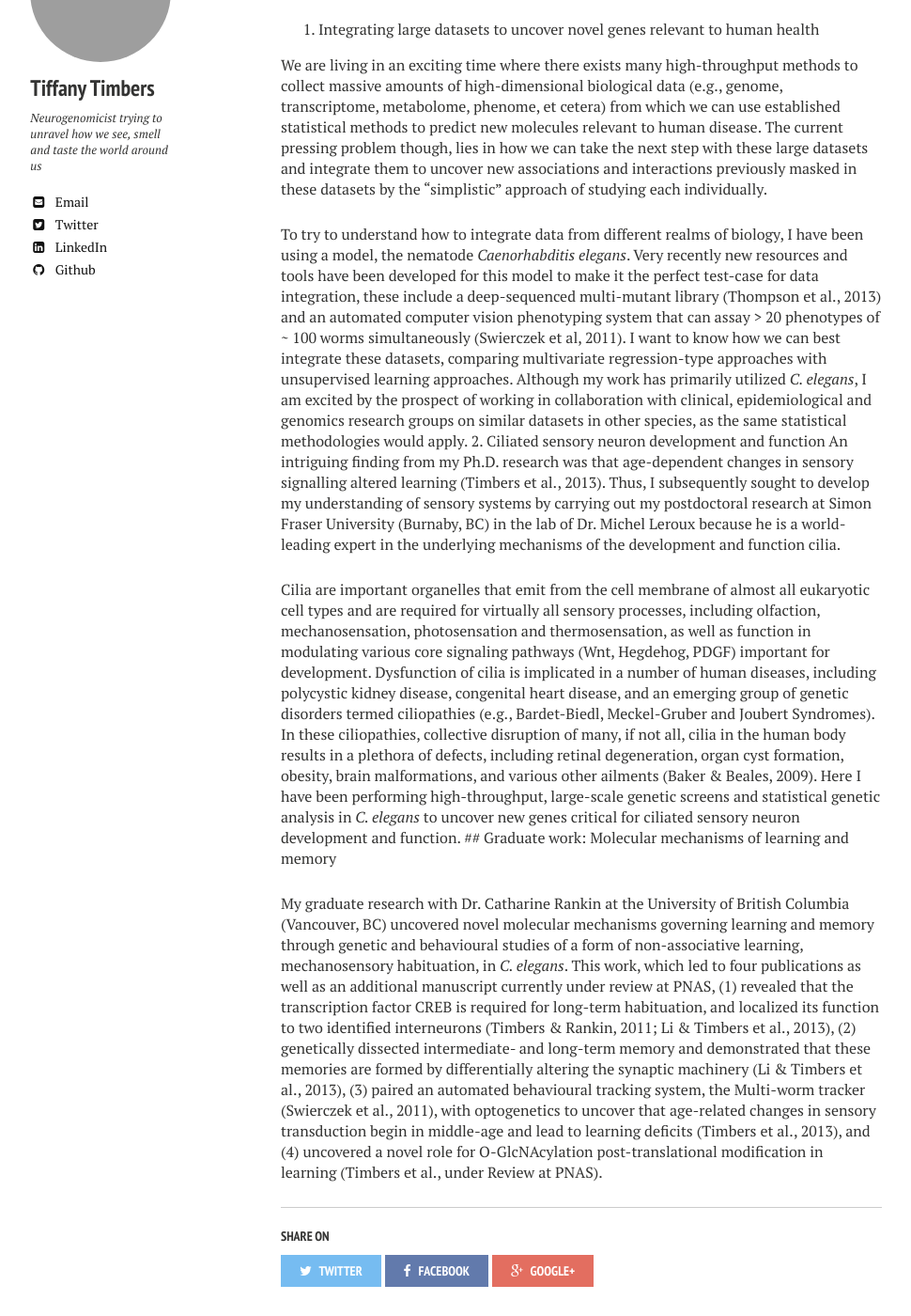
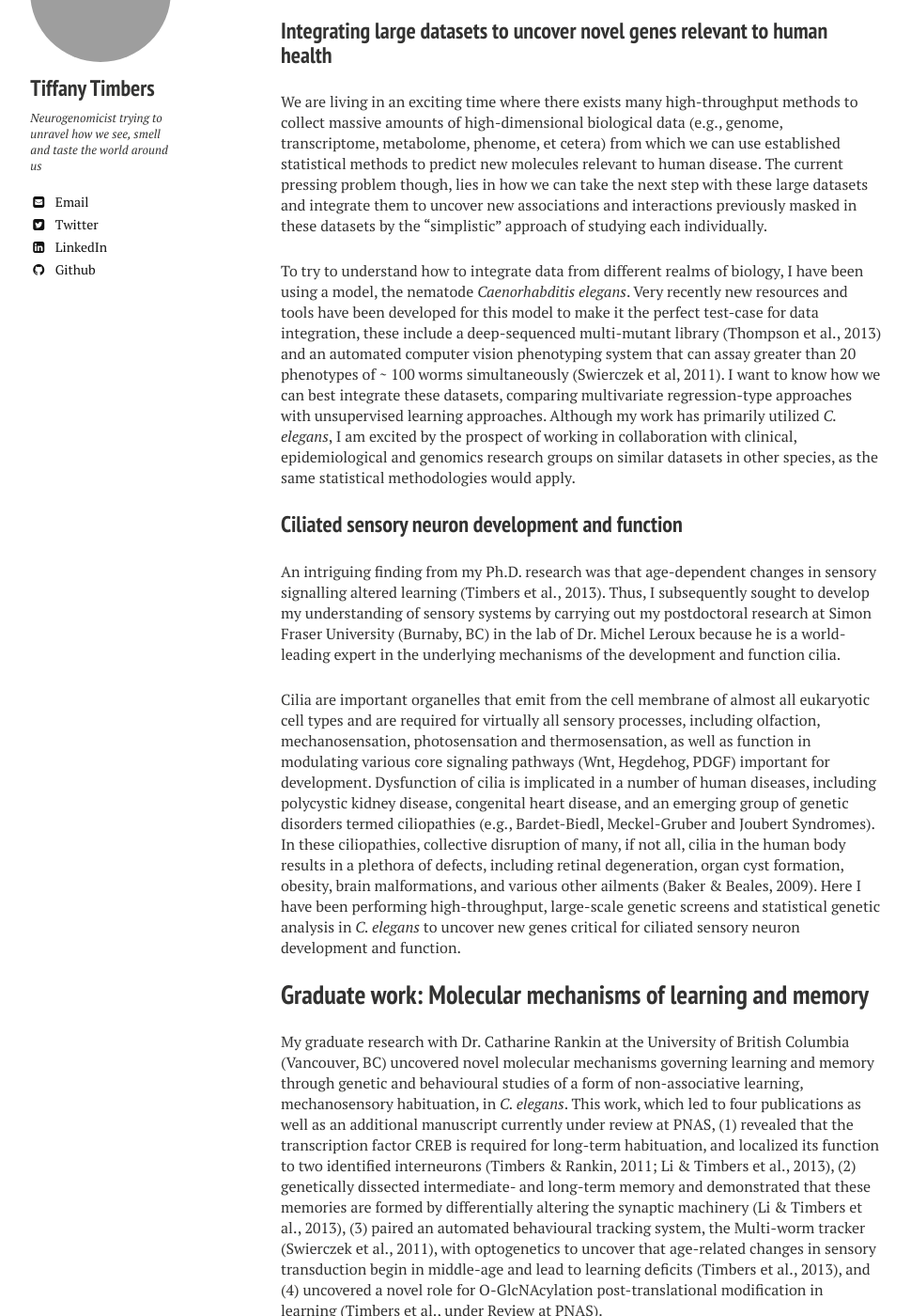
Before and after one commit to ttimbers/ttimbers.github.io, a Jekyll site: the page built from research/index.md, in a window 1280 px wide and 1400 px high, scrolled down 422 px. Shown: the whole window at 94% size, without its empty margins (21-991 px from the left). Built offline with Jekyll 4.4.1, drawn with Linux system fonts in a browser that asks for light colours; nearby versions of some CDN libraries; grey boxes are pictures that could not be loaded.

Commit message:
Edited Research page content

```diff
--- a/research/index.md
+++ b/research/index.md
@@ -10,28 +10,30 @@ image:
   creditlink: http://ttimbers.github.io
 ---
 ## Current Research Interests
-1. Integrating large datasets to uncover novel genes relevant to human health
+### Integrating large datasets to uncover novel genes relevant to human health
 
-<p>We are living in an exciting time where there exists many high-throughput methods to
+We are living in an exciting time where there exists many high-throughput methods to
 collect massive amounts of high-dimensional biological data (e.g., genome, transcriptome,
 metabolome, phenome, et cetera) from which we can use established statistical methods to
 predict new molecules relevant to human disease. The current pressing problem though, lies
 in how we can take the next step with these large datasets and integrate them to uncover
 new associations and interactions previously masked in these datasets by the “simplistic”
 approach of studying each individually.
-<p>To try to understand how to integrate data from different realms of biology, I have
+
+
+To try to understand how to integrate data from different realms of biology, I have
 been using a model, the nematode <i>Caenorhabditis elegans</i>. Very recently new
 resources and tools have been developed for this model to make it the perfect test-case
 for data integration, these include a deep-sequenced multi-mutant library
 (Thompson et al., 2013) and an automated computer vision phenotyping system that can assay
-> 20 phenotypes of ~ 100 worms simultaneously (Swierczek et al, 2011). I want to know how
+greater than 20 phenotypes of ~ 100 worms simultaneously (Swierczek et al, 2011). I want to know how
 we can best integrate these datasets, comparing multivariate regression-type approaches
 with unsupervised learning approaches. Although my work has primarily utilized
-<i>C. elegans</i>, I am excited by the prospect of working in collaboration with clinical,
+*C. elegans*, I am excited by the prospect of working in collaboration with clinical,
 epidemiological and genomics research groups on similar datasets in other species, as the
 same statistical methodologies would apply.
 
-2. Ciliated sensory neuron development and function
+### Ciliated sensory neuron development and function
 
 An intriguing finding from my Ph.D. research was that age-dependent changes in sensory
 signalling altered learning (Timbers et al., 2013). Thus, I subsequently sought to develop
@@ -39,7 +41,7 @@ my understanding of sensory systems by carrying out my postdoctoral research at
 Fraser University (Burnaby, BC) in the lab of Dr. Michel Leroux because he is a
 world-leading expert in the underlying mechanisms of the development and function cilia.
 
-<p>Cilia are important organelles that emit from the cell membrane of almost all
+Cilia are important organelles that emit from the cell membrane of almost all
 eukaryotic cell types and are required for virtually all sensory processes, including
 olfaction, mechanosensation, photosensation and thermosensation, as well as function in
 modulating various core signaling pathways (Wnt, Hegdehog, PDGF) important for
@@ -50,14 +52,15 @@ In these ciliopathies, collective disruption of many, if not all, cilia in the h
 results in a plethora of defects, including retinal degeneration, organ cyst formation,
 obesity, brain malformations, and various other ailments (Baker & Beales, 2009). Here I
 have been performing high-throughput, large-scale genetic screens and statistical genetic
-analysis in <i>C. elegans</i> to uncover new genes critical for ciliated sensory neuron
+analysis in *C. elegans* to uncover new genes critical for ciliated sensory neuron
 development and function.
 
 ##Graduate work: Molecular mechanisms of learning and memory
-<p>My graduate research with Dr. Catharine Rankin at the University of British Columbia
+
+My graduate research with Dr. Catharine Rankin at the University of British Columbia
 (Vancouver, BC) uncovered novel molecular mechanisms governing learning and memory
 through genetic and behavioural studies of a form of non-associative learning,
-mechanosensory habituation, in <i>C. elegans</i>. This work, which led to four
+mechanosensory habituation, in *C. elegans*. This work, which led to four
 publications as well as an additional manuscript currently under review at PNAS,
 (1) revealed that the transcription factor CREB is required for long-term habituation, and
 localized its function to two identified interneurons (Timbers & Rankin, 2011; Li &
```
